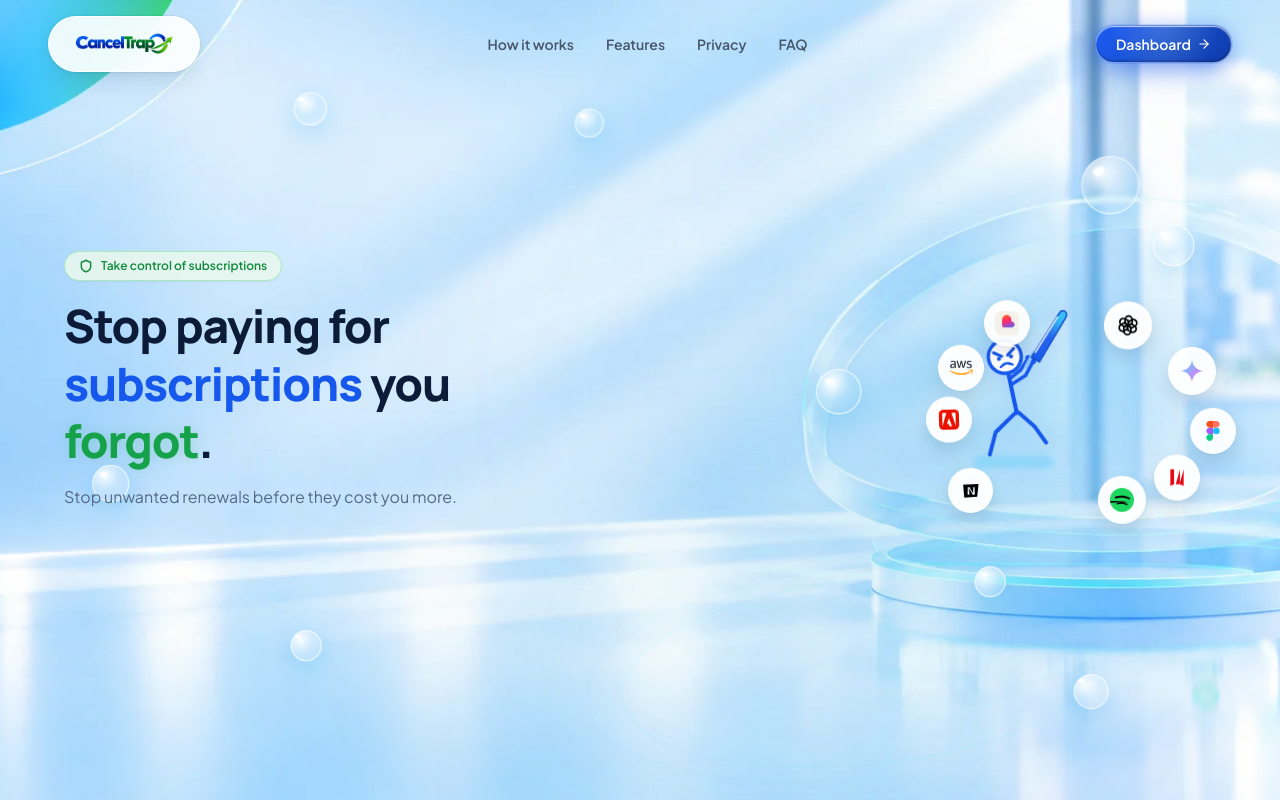
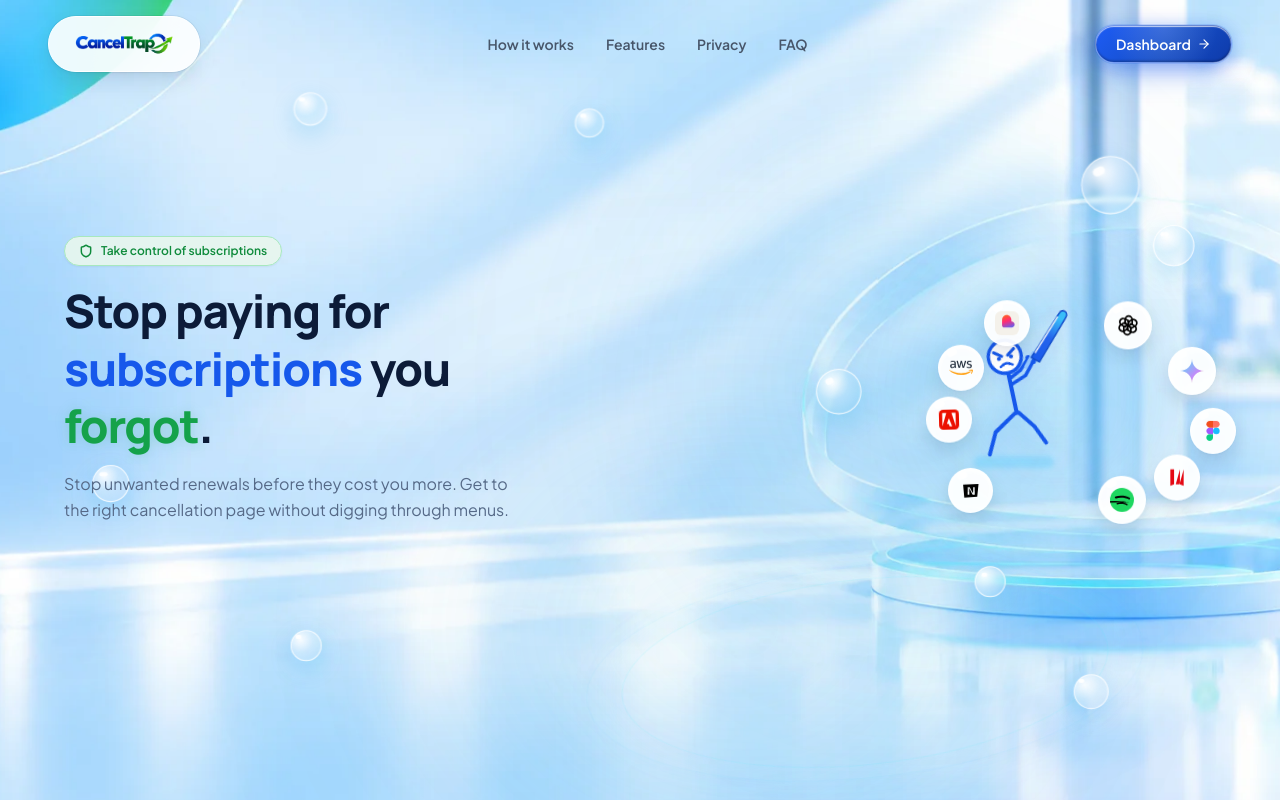
Before and after one commit to Peacsib/canceltrap, a Next.js app: page / in a window 1280 px wide. Built offline with nearby package versions, Linux system fonts and the light colour scheme.

Commit message:
fix(ui): restore original full tagline on hero

```diff
--- a/src/components/HeroLanding.tsx
+++ b/src/components/HeroLanding.tsx
@@ -289,9 +289,9 @@
             <span className="text-[#15a24a] headline-radiance-green">forgot</span>.
           </h1>
 
-          {/* Clean, Jargonless Tagline */}
-          <p className="text-xs sm:text-base text-[#556987] font-normal leading-snug max-w-xs sm:max-w-md staged-enter staged-delay-3">
-            Stop unwanted renewals before they cost you more.
+          {/* Clean, Jargonless Tagline (Max 2 lines) */}
+          <p className="text-xs sm:text-base text-[#556987] font-normal leading-relaxed max-w-md staged-enter staged-delay-3">
+            Stop unwanted renewals before they cost you more. Get to the right cancellation page without digging through menus.
           </p>
 
           {/* Desktop Clean CTA Row */}
```
